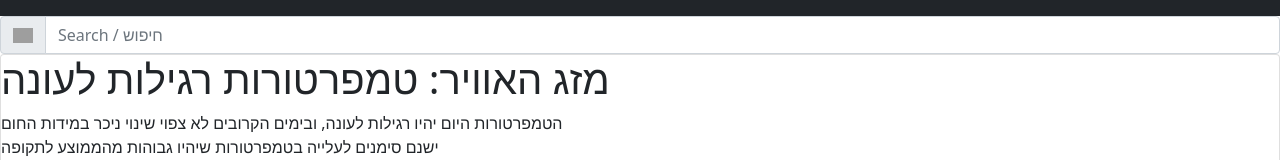
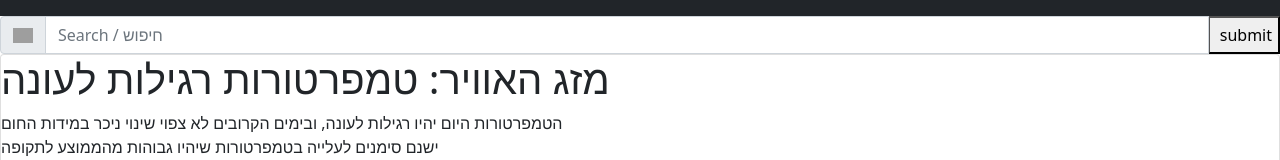
Before and after one commit to YoniHajaj/weather-app-master, a plain HTML site: page index.html in a window 1280 px wide. Shown: the top 160 px of the page. Drawn offline with Linux system fonts and the light colour scheme; files that its build step writes are made by us from their sources; grey boxes are pictures that could not be loaded.

Commit message:
submit  הוספתי כפתור

```diff
--- a/index.html
+++ b/index.html
@@ -27,7 +27,7 @@
             <span class="input-group-text" id="addon-wrapping">
       <img src="https://cdn2.iconfinder.com/data/icons/ios-7-icons/50/search-512.png" alt=""width="20px"></span>
        <input type="text" id="myInput" class="form-control" placeholder="Search / חיפוש " aria-label="Search" aria-describedby="addon-wrapping">
-
+       <input class="one" type="submit" value=" submit">
   </div>
   <div  class="canter">
     <div class="card-group">
```
